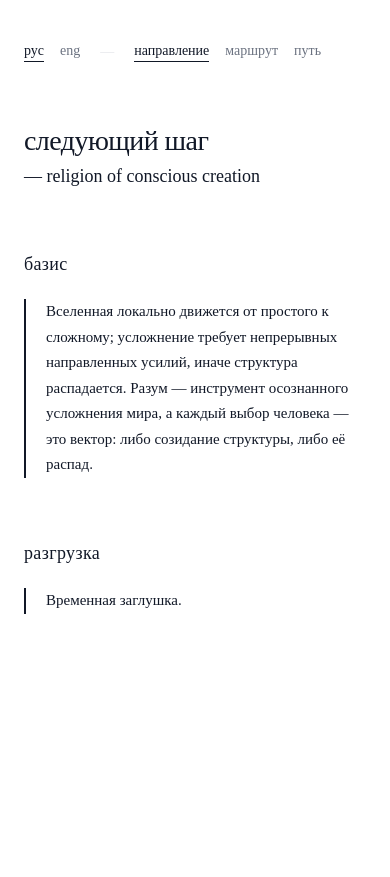
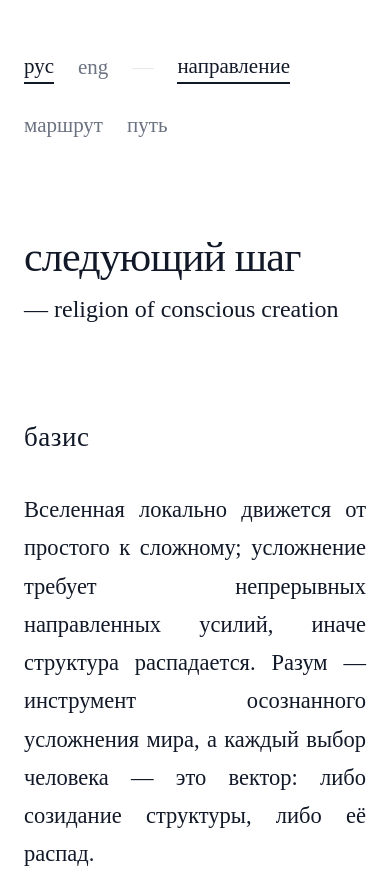
Before and after one commit to glazasty/next-step-project, a plain HTML site: page index.html in a window 390 px wide. Shown: the top 877 px of the page. Before the commit the page ends 844 px from the top, so only its background shows below. Drawn offline with Linux system fonts and the light colour scheme; a web font is replaced by a local one.

Commit message:
Update style.css

```diff
--- a/style.css
+++ b/style.css
@@ -28,32 +28,31 @@ body {
 }
 
 .container {
-    max-width: 680px;
+    max-width: 800px; /* Немного расширили контейнер под увеличившийся в 1.5 раза шрифт */
     width: 100%;
-    padding: 60px 40px 100px 40px;
+    padding: 100px 40px;
     box-sizing: border-box;
 }
 
 @media (max-width: 600px) {
     .container {
-        padding: 40px 24px 60px 24px;
+        padding: 50px 24px;
     }
 }
 
-/* ОБНОВЛЕННАЯ СТРОЧНАЯ ПАНЕЛЬ УПРАВЛЕНИЯ БЕЗ ЛИНИЙ */
+/* СТРОЧНАЯ ПАНЕЛЬ УПРАВЛЕНИЯ */
 .control-panel {
     display: flex;
     flex-wrap: wrap;
     align-items: center;
-    gap: 16px;
-    font-size: 14px;
+    gap: 24px; /* Пропорционально увеличили зазоры */
+    font-size: 21px; /* Увеличено в 1.5 раза (было 14px) */
     color: var(--text-muted);
-    margin-bottom: 60px;
-    padding-bottom: 0; /* Убрали внутренний отступ снизу */
+    margin-bottom: 90px; /* Увеличили отступ снизу */
 }
+
 .control-divider {
     color: var(--border-color);
-    margin: 0 4px;
 }
 
 .inline-btn {
@@ -61,10 +60,10 @@ body {
     border: none;
     color: var(--text-muted);
     font-family: 'Lora', serif;
-    font-size: 14px;
+    font-size: 21px; /* Увеличено в 1.5 раза (было 14px) */
     cursor: pointer;
-    padding: 2px 0; /* Небольшой вертикальный отступ для аккуратного подчеркивания */
-    border-bottom: 1px solid transparent; /* Защита от прыжков текста при активации */
+    padding: 3px 0;
+    border-bottom: 1px solid transparent;
     transition: all 0.2s ease;
 }
 
@@ -72,21 +71,21 @@ body {
     color: var(--text-main);
 }
 
-/* Текстовое подчеркивание для активного пункта */
 .inline-btn.active {
     color: var(--text-main);
-    font-weight: 400; /* Оставляем начертание одним для сохранения иерархии */
-    border-bottom: 1px solid var(--text-main);
+    font-weight: 400;
+    border-bottom: 2px solid var(--text-main); /* Чуть утолщили линию под крупный шрифт */
 }
 
-/* СТРОГАЯ НИСХОДЯЩАЯ ИЕРАРХИЯ ШРИФТОВ */
+/* ИЕРАРХИЯ ЗАГОЛОВКОВ И ЕДИНАЯ ПОДАЧА ТЕКСТА */
 .header {
-    margin-bottom: 60px;
+    margin-bottom: 90px;
     text-align: left;
 }
 
+/* Иерархия 1: Главный заголовок сайта (Самый большой) */
 .main-title {
-    font-size: 36px;
+    font-size: 54px; /* Увеличено в 1.5 раза (было 36px) */
     font-weight: 400;
     letter-spacing: -0.02em;
     margin: 0;
@@ -94,75 +93,57 @@ body {
     color: var(--text-main);
 }
 
+/* Подзаголовок (Меньше главного, цельная фраза) */
 .subtitle {
-    font-size: 20px;
+    font-size: 30px; /* Увеличено в 1.5 раза (было 20px) */
     color: var(--text-main);
-    margin: 8px 0 0 0;
+    margin: 12px 0 0 0;
     font-weight: 400;
     line-height: 1.3;
 }
 
 @media (max-width: 600px) {
-    .main-title { font-size: 28px; }
-    .subtitle { font-size: 18px; }
+    .main-title { font-size: 42px; }
+    .subtitle { font-size: 24px; }
 }
 
 .manifesto-section {
-    margin-bottom: 60px;
+    margin-bottom: 90px;
 }
 
+/* Иерархия 2: Заголовок смыслового блока (Меньше главного, больше текста) */
 .section-title {
-    font-size: 18px;
+    font-size: 27px; /* Увеличено в 1.5 раза (было 18px) */
     font-weight: 400;
     color: var(--text-main);
-    margin: 0 0 20px 0;
+    margin: 0 0 30px 0;
     letter-spacing: 0.02em;
 }
 
+/* Иерархия 3: Унифицированный текст для всех уровней подачи */
 .level-content {
     display: none;
-    font-size: 15px;
+    font-size: 22.5px; /* Увеличено в 1.5 раза (было 15px) */
+    text-align: justify;
 }
 
-.level-H {
-    color: var(--text-main);
-    border-left: 2px solid var(--text-main);
-    padding-left: 20px;
+.level-content p {
+    margin-top: 0;
+    margin-bottom: 24px;
 }
 
-.level-M {
-    font-size: 16px;
-}
-
-.level-M ul {
+/* Полный отказ от специфического оформления списков или цитат */
+.level-content ul {
     list-style: none;
     padding: 0;
     margin: 0;
 }
 
-.level-M li {
-    position: relative;
-    padding-left: 20px;
-    margin-bottom: 12px;
-}
-
-.level-M li::before {
-    content: "—";
-    position: absolute;
-    left: 0;
-    color: var(--text-muted);
-}
-
-.level-P {
-    font-size: 16px;
-    text-align: justify;
-}
-
-.level-P p {
-    margin-top: 0;
+.level-content li {
     margin-bottom: 16px;
 }
 
+/* Логика отображения */
 body.show-H .level-H,
 body.show-M .level-M,
 body.show-P .level-P {
```
